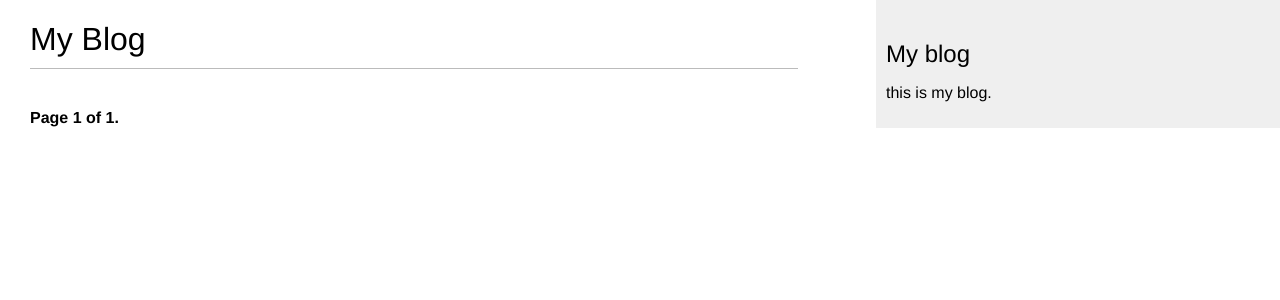
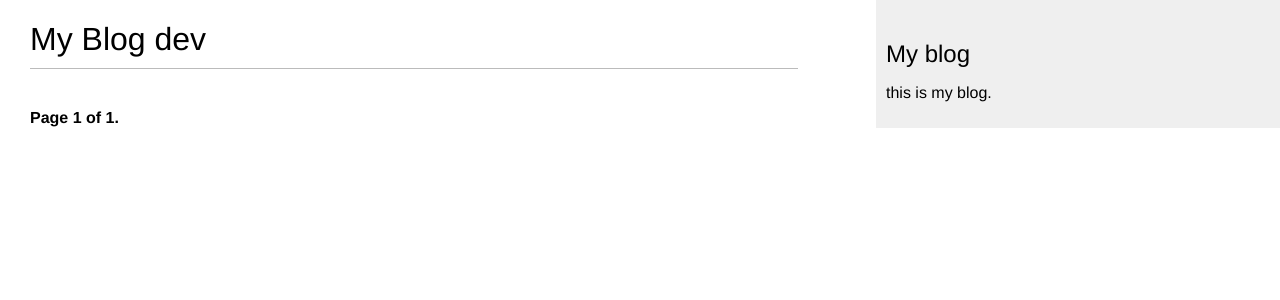
Before and after one commit to likelion-backend-6th/DjangoProject_AnJuHyeon, a Django app: page /blog/list/ in a window 1280 px wide. Shown: the top 300 px of the page. Run offline with Django 4.2, Linux system fonts and the light colour scheme; data that the repository does not hold is empty.

Commit message:
시스템 환경변수 사용 예시 ( 이후 커밋에서 삭제예정 )

```diff
--- a/blog/templates/blog/post/list.html
+++ b/blog/templates/blog/post/list.html
@@ -1,7 +1,7 @@
 {% extends 'blog/base.html' %}
 {% block title %}My Blog{% endblock title %}
 {% block content %}
-    <h1>My Blog</h1>
+    <h1>My Blog {{ stage }}</h1>
     {% for post in posts %}
         <h2>
             <a href="{{ post.get_absolute_url }}">
--- a/blog/views.py
+++ b/blog/views.py
@@ -1,4 +1,5 @@
-# from django.http import Http404
+import os
+
 from django.core.mail import send_mail
 from django.core.paginator import Paginator, PageNotAnInteger, EmptyPage
 from django.shortcuts import render, get_object_or_404
@@ -17,6 +18,7 @@ class PostListView(ListView):
 
 # Create your views here.
 def post_list(request):
+    stage = os.getenv('STAGE', 'dev')
     per_page = request.GET.get('per_page', 3)
     page_number = request.GET.get('page', 1)
     post_list = Post.published.all()
@@ -27,7 +29,7 @@ def post_list(request):
         posts = paginator.page(1)
     except EmptyPage:
         posts = paginator.page(paginator.num_pages)
-    return render(request, 'blog/post/list.html', {'posts': posts})
+    return render(request, 'blog/post/list.html', {'posts': posts, 'stage': stage})
 
 
 def post_detail(request, year, month, day, post):
```
